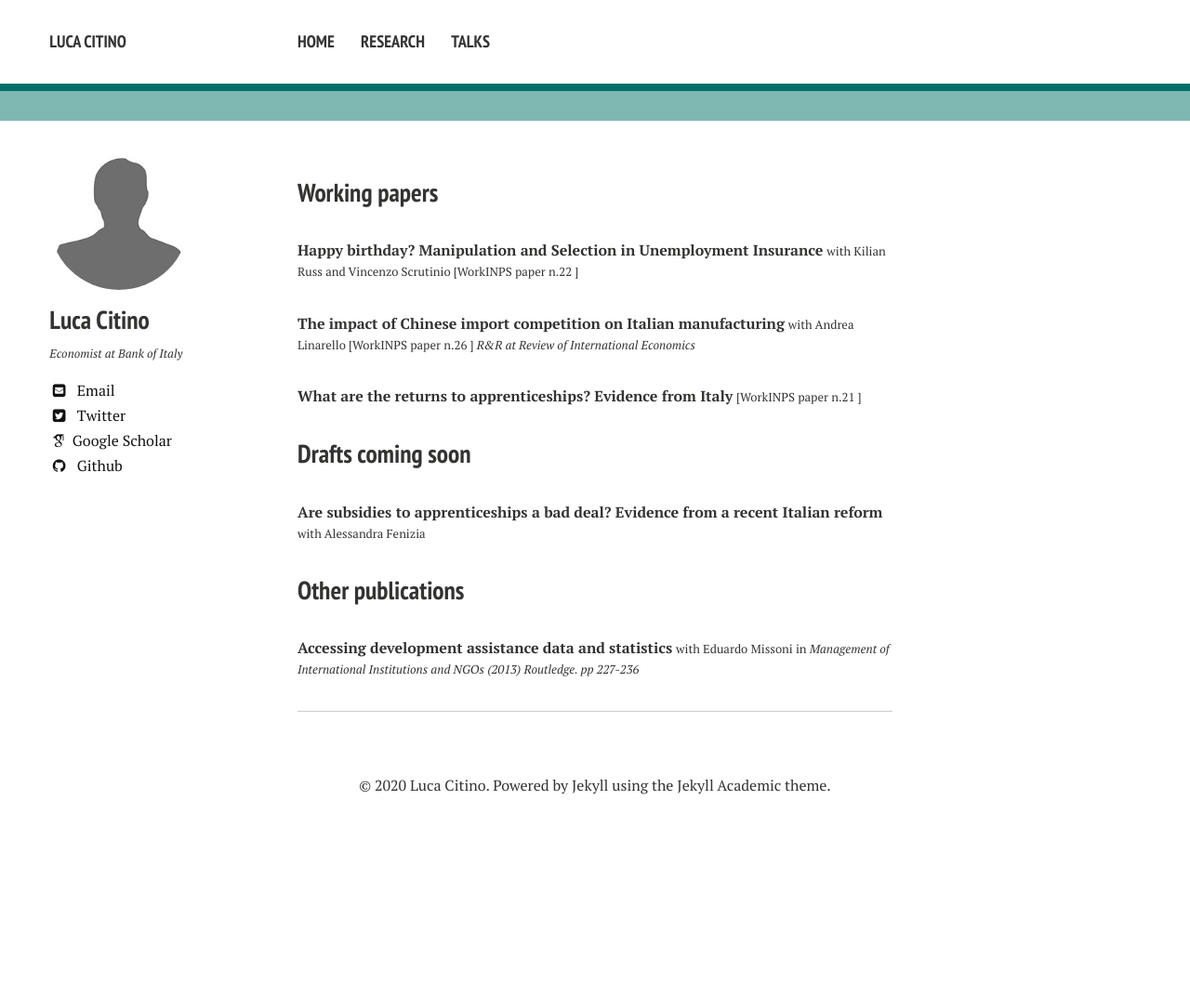
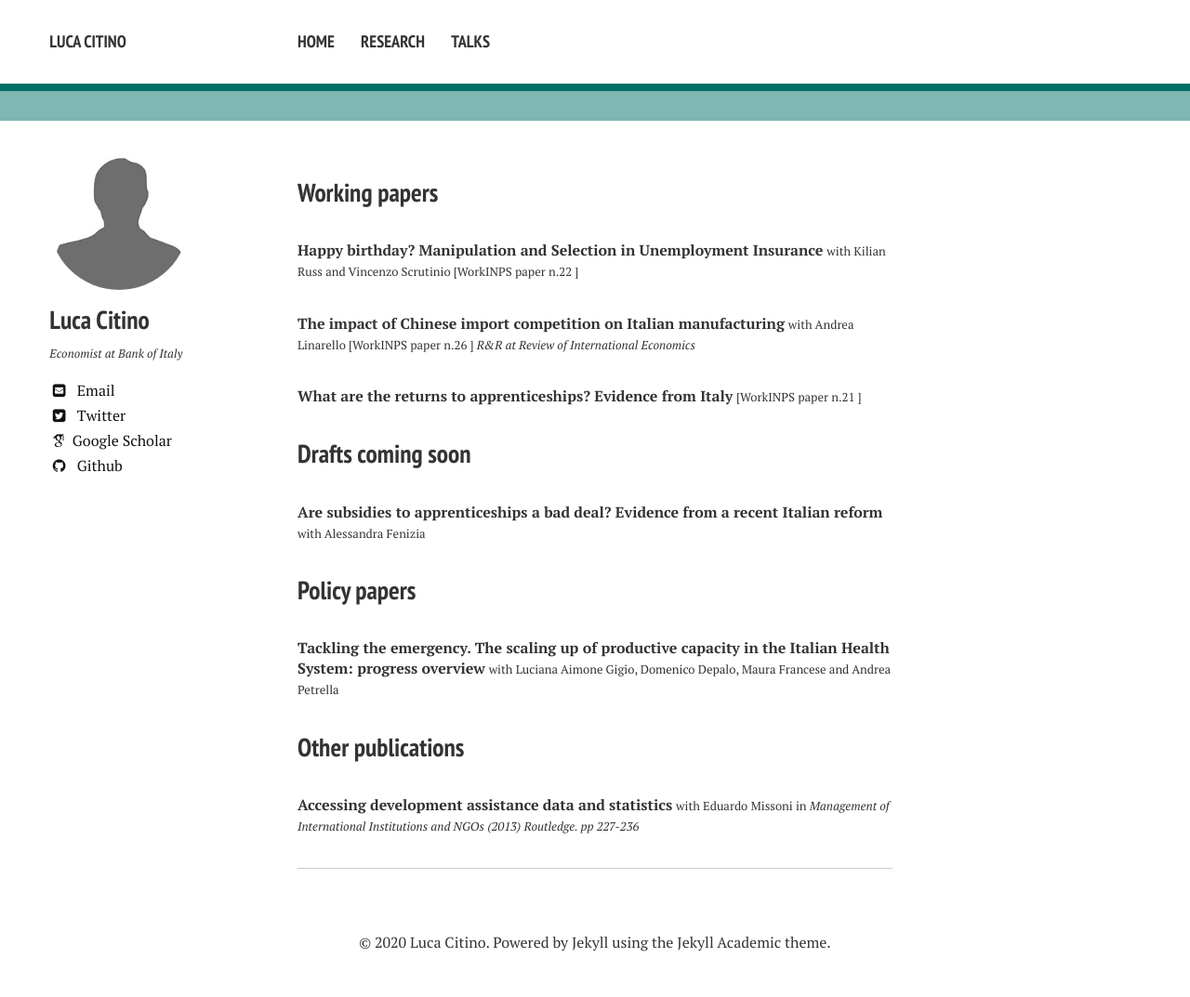
Before and after one commit to luca-citino/luca-citino.github.io, a Jekyll site: the page built from research.md, in a window 1280 px wide. Shown: the whole page at 93% size. Built offline with Jekyll 4.4.1, drawn with Linux system fonts in a browser that asks for light colours; nearby versions of some CDN libraries; some web fonts are replaced; before the commit the page ends 904 px from its top, so only the background shows below that.

Commit message:
Update research.md

```diff
--- a/research.md
+++ b/research.md
@@ -15,5 +15,8 @@ title: Research
 
 **Are subsidies to apprenticeships a bad deal? Evidence from a recent Italian reform** <font size="-1">with <a href="https://sites.google.com/site/alessandrafenizia/">Alessandra Fenizia</a></font>
 
+### Policy papers
+**Tackling the emergency. The scaling up of productive capacity in the Italian Health System: progress overview** <font size="-1">with Luciana Aimone Gigio, Domenico Depalo, Maura Francese and Andrea Petrella</font>
+
 ### Other publications
 **Accessing development assistance data and statistics** <font size="-1">with <a href="http://eduardomissoni.info/?lang=en">Eduardo Missoni</a> in <i>Management of International Institutions and NGOs (2013) Routledge. pp 227-236</i></font>
```
